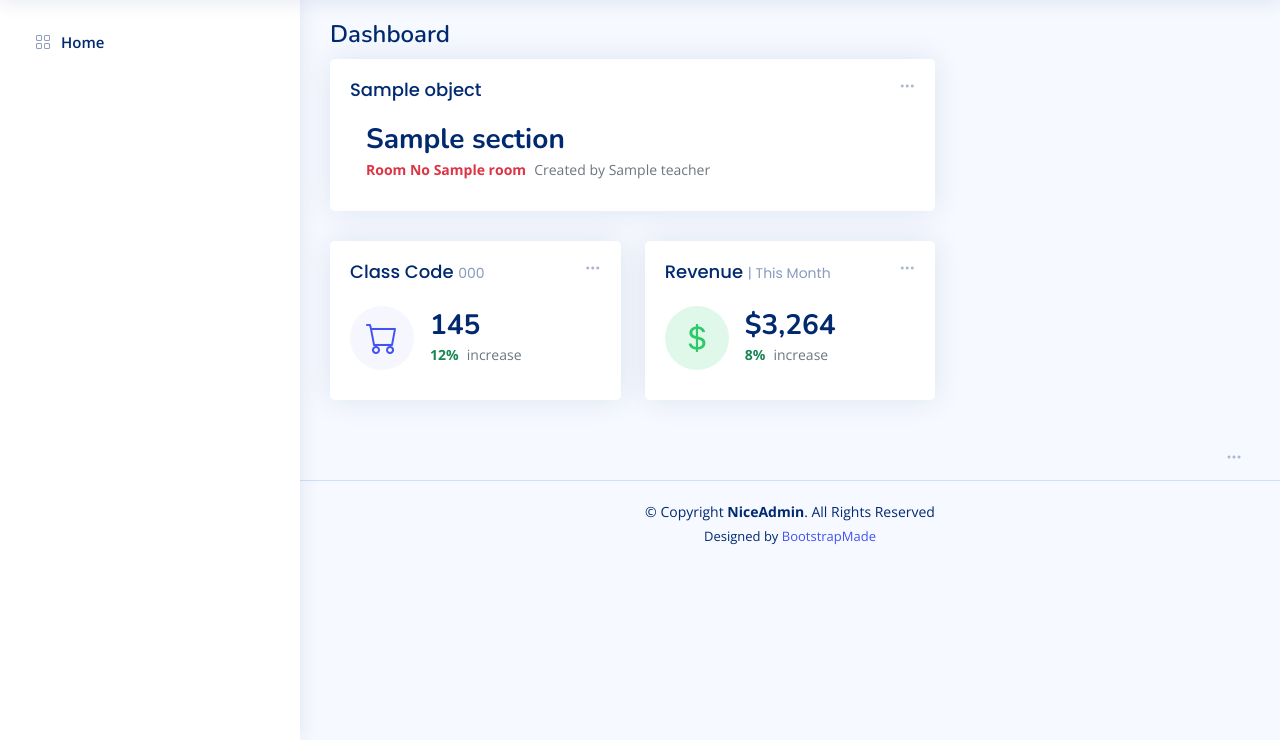
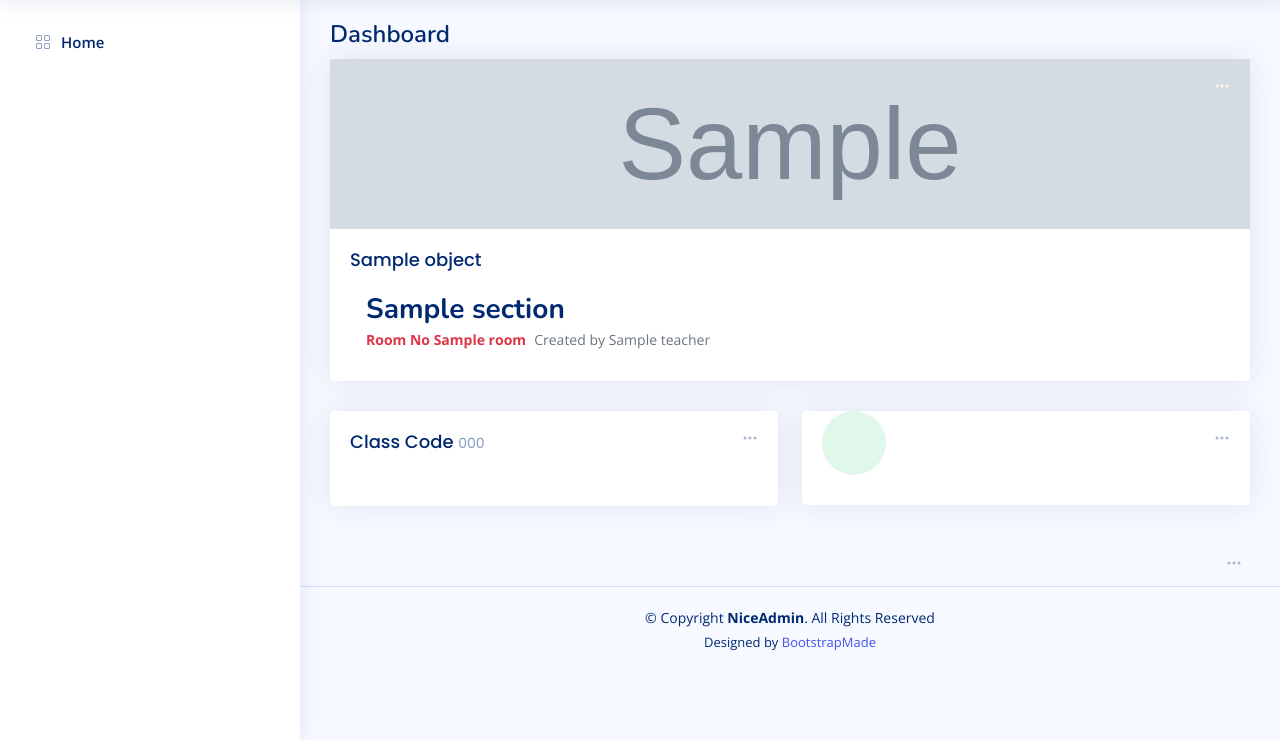
Before and after one commit to atheenaantonyt9689/google_classroom_clone, a Django app: template templates/classroom/teacher_dashboard.html in a window 1280 px wide. Shown: the part 60-800 px from the top of the page. Run offline with Django 3.2, Linux system fonts and the light colour scheme; the template is opened without the code that fills it: most values are stand-ins (such as "Sample title", 1, 10 or a date in 2020); grey boxes marked "Sample" are stand-in pictures; some libraries are stand-ins or nearby versions.

Commit message:
edit and delete added with kebab menu and image field added

```diff
--- a/templates/classroom/teacher_dashboard.html
+++ b/templates/classroom/teacher_dashboard.html
@@ -10,23 +10,24 @@
   <div class="row">
 
     <!-- Left side columns -->
-    <div class="col-lg-8">
+    <div >
       <div class="row">
 
         <!-- Customers Card -->
-        <div class="col-xxl-4 col-xl-12">
+        <div style="position: center;">
 
-          <div class="card info-card customers-card">
+          <div class="card info-card customers-card" >
+            <img src="/media/{{object.image}}" style="height: 170px;">
 
             <div class="filter">
-              <a class="icon" href="#" data-bs-toggle="dropdown"><i class="bi bi-three-dots"></i></a>
+              <a class="icon" href="#" data-bs-toggle="dropdown"><i class="bi bi-three-dots" style="color: cornsilk;"></i></a>
               <ul class="dropdown-menu dropdown-menu-end dropdown-menu-arrow">
                 <li class="dropdown-header text-start">
                   <!-- <h6>Filter</h6> -->
                 </li>
 
-                <li><a class="dropdown-item" href="">Edit</a></li>
-                <li><a class="dropdown-item" href="#">Delete</a></li>
+                <li><a class="dropdown-item" href="{% url 'classroom_edit' object.id %}">Edit</a></li>
+                <li><a class="dropdown-item" href="{% url 'classroom_delete' object.id %}">Delete</a></li>
 
 
                 <!-- <li><a class="dropdown-item" href="#">This Year</a></li> -->
@@ -76,15 +77,15 @@
               <h5 class="card-title">Class Code <span>{{object.class_code}}</span></h5>
 
               <div class="d-flex align-items-center">
-                <div class="card-icon rounded-circle d-flex align-items-center justify-content-center">
+                <!-- <div class="card-icon rounded-circle d-flex align-items-center justify-content-center">
                   <i class="bi bi-cart"></i>
-                </div>
-                <div class="ps-3">
+                </div-->
+                <!-- <div class="ps-3">
                   <h6>145</h6>
                   <span class="text-success small pt-1 fw-bold">12%</span> <span
                     class="text-muted small pt-2 ps-1">increase</span>
 
-                </div>
+                </div> -->
               </div>
             </div>
 
@@ -97,7 +98,7 @@
 
             <div class="filter">
               <a class="icon" href="#" data-bs-toggle="dropdown"><i class="bi bi-three-dots"></i></a>
-              <ul class="dropdown-menu dropdown-menu-end dropdown-menu-arrow">
+              <!-- <ul class="dropdown-menu dropdown-menu-end dropdown-menu-arrow">
                 <li class="dropdown-header text-start">
                   <h6>Filter</h6>
                 </li>
@@ -105,20 +106,20 @@
                 <li><a class="dropdown-item" href="#">Today</a></li>
                 <li><a class="dropdown-item" href="#">This Month</a></li>
                 <li><a class="dropdown-item" href="#">This Year</a></li>
-              </ul>
+              </ul> -->
             </div>
 
             <div class="card-body">
-              <h5 class="card-title">Revenue <span>| This Month</span></h5>
+              <!-- <h5 class="card-title">Revenue <span>| This Month</span></h5> -->
 
               <div class="d-flex align-items-center">
                 <div class="card-icon rounded-circle d-flex align-items-center justify-content-center">
-                  <i class="bi bi-currency-dollar"></i>
+                  <!-- <i class="bi bi-currency-dollar"></i> -->
                 </div>
                 <div class="ps-3">
-                  <h6>$3,264</h6>
-                  <span class="text-success small pt-1 fw-bold">8%</span> <span
-                    class="text-muted small pt-2 ps-1">increase</span>
+                  <!-- <h6>$3,264</h6> -->
+                  <!-- <span class="text-success small pt-1 fw-bold">8%</span> <span
+                    class="text-muted small pt-2 ps-1">increase</span> -->
 
                 </div>
               </div>
```
